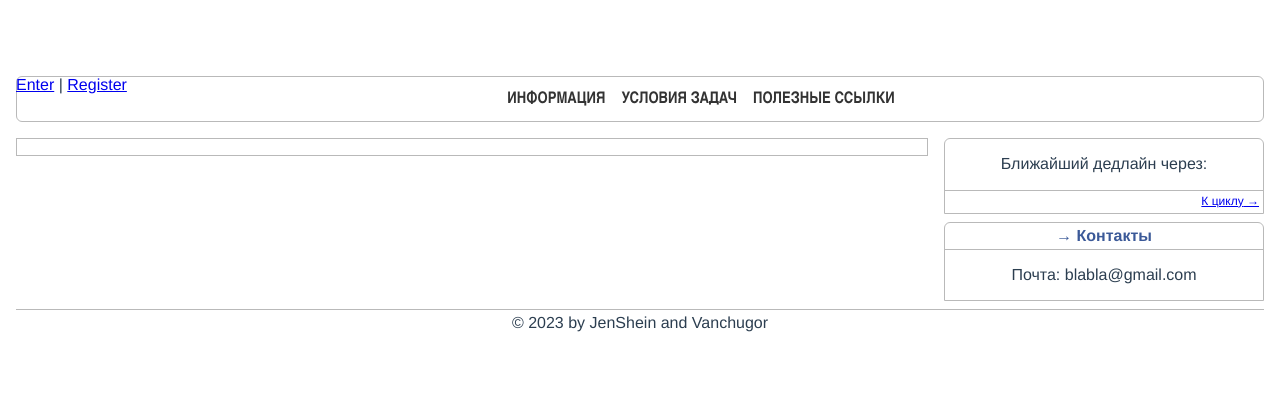
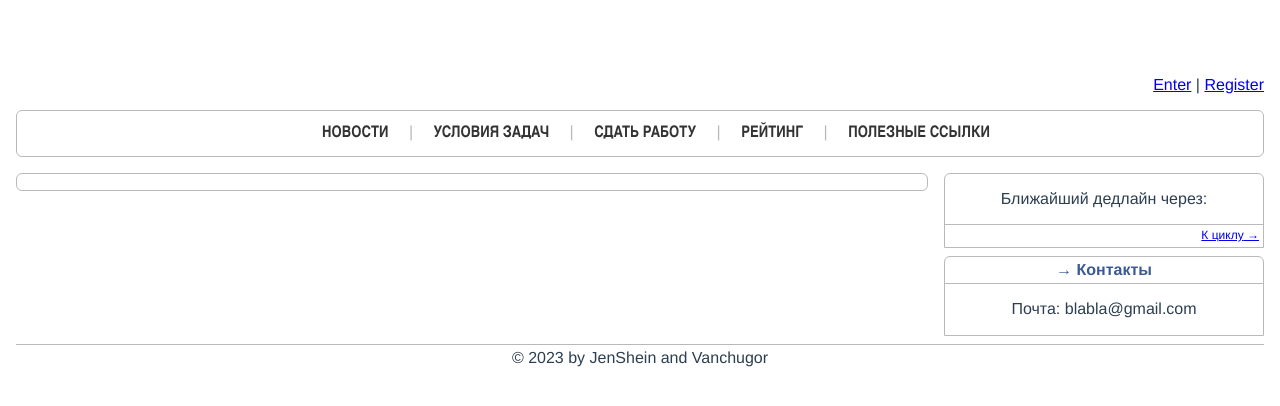
Before and after one commit to Vanchugor/kteach, a Vue app in the folder front/: page / in a window 1280 px wide. Shown: the top 406 px of the page. Built offline with nearby package versions, Linux system fonts and the light colour scheme.

Commit message:
Amend header style, refactor names, refactor page change algo

```diff
--- a/front/public/css/style.css
+++ b/front/public/css/style.css
@@ -28,93 +28,6 @@ html {
     margin: 0 auto;
 }
 
-header {
-    position: relative;
-}
-
-
-header .enter-or-register-box {
-    float: left;
-}
-
-header nav {
-    border: 1px solid var(--border-color);
-    border-radius: var(--border-radius);
-    padding: 0.75rem 0.25rem;
-    margin-top: 1rem;
-}
-
-header nav ul {
-    margin: 0;
-    padding: 0;
-}
-
-header nav ul li {
-    display: inline;
-    margin-left: 1rem;
-}
-
-header nav ul li a {
-    text-decoration: none;
-    color: var(--black-color);
-    font-family: "Arial Narrow", sans-serif;
-    font-weight: bold;
-    text-transform: uppercase;
-}
-
-.middle {
-    margin-top: 1rem;
-    overflow: auto;
-}
-
-main {
-    margin-right: 21rem;
-    border: 1px solid var(--border-color);
-    padding: 0.5rem;
-}
-
-.middle aside {
-    float: right;
-    width: 20rem;
-}
-
-aside section {
-    border: 1px solid var(--border-color);
-    border-top-left-radius: var(--border-radius);
-    border-top-right-radius: var(--border-radius);
-    margin-bottom: 0.5rem;
-}
-
-aside section .header {
-    border-bottom: 1px solid var(--border-color);
-    padding: 0.25rem;
-    font-weight: bold;
-    color: var(--caption-color);
-}
-
-aside section .header:before {
-    content: "→";
-}
-
-aside section .body {
-    padding: 1rem;
-}
-
-aside section .footer {
-    border-top: 1px solid var(--border-color);
-    overflow: auto;
-    padding: 0.25rem;
-}
-
-aside section .footer a {
-    float: right;
-    font-size: 0.75rem;
-}
-
-aside section .footer a:after {
-    content: " →";
-}
-
 footer {
     border-top: 1px solid var(--border-color);
     overflow: auto;
--- a/front/src/components/Header.vue
+++ b/front/src/components/Header.vue
@@ -7,16 +7,18 @@
                 <a href="#" @click.prevent="onLogout">Logout</a>
             </template>
             <template v-else>
-        <a href="#" @click.prevent="changePage('Enter')">Enter</a>
+                <a href="#" @click.prevent="changePage('EnterPage')">Enter</a>
                 |
-        <a href="#" @click.prevent="changePage('Register')">Register</a>
+                <a href="#" @click.prevent="changePage('RegisterPage')">Register</a>
             </template>
         </div>
         <nav>
             <ul>
-        <li><a href="#" @click.prevent="changePage('Info')">Информация</a></li>
-        <li><a href="#" @click.prevent="changePage('CycleListPage')">Условия Задач</a></li>
-        <li><a href="#" @click.prevent="changePage('UsefulLinks')">Полезные ссылки</a></li>
+                <li><a href="#" @click.prevent="changePage('IndexPage')">Новости</a></li>
+                <li><a href="#" @click.prevent="changePage('CycleListPage')">Условия&nbsp;Задач</a></li>
+                <li><a href="#" @click.prevent="changePage('SubmitPage')">Сдать&nbsp;работу</a></li>
+                <li><a href="#" @click.prevent="changePage('TopListPage')">Рейтинг</a></li>
+                <li><a href="#" @click.prevent="changePage('UsefulLinksPage')">Полезные&nbsp;ссылки</a></li>
             </ul>
         </nav>
     </header>
@@ -36,5 +38,49 @@ export default {
 </script>
 
 <style scoped>
+header {
+    position: relative;
+}
 
+header .enter-or-register-box {
+    float: top;
+    text-align: right;
+}
+
+header nav {
+    float: bottom;
+    border: 1px solid var(--border-color);
+    border-radius: var(--border-radius);
+    padding: 0.75rem 0.25rem;
+    margin-top: 1rem;
+}
+
+header nav ul {
+    margin: 0;
+    padding: 0;
+}
+
+header nav ul li {
+    display: inline;
+    margin-left: 1rem;
+}
+
+header nav ul li::before {
+    content: " | ";
+    color: var(--border-color);
+    margin-right: 1rem;
+}
+
+header nav ul li:first-child::before {
+    content: " ";
+    margin-right: 1rem;
+}
+
+header nav ul li a {
+    text-decoration: none;
+    color: var(--black-color);
+    font-family: "Arial Narrow", sans-serif;
+    font-weight: bold;
+    text-transform: uppercase;
+}
 </style>
--- a/front/src/components/Middle.vue
+++ b/front/src/components/Middle.vue
@@ -5,45 +5,63 @@
             <ContactsSection/>
         </aside>
         <main>
-            <UsefulLinks v-if="page === 'UsefulLinks'"/>
+            <UsefulLinksPage v-if="page === 'UsefulLinksPage'"/>
             <CycleListPage v-if="page === 'CycleListPage'" :tasksCycles="tasksCycles"/>
-            <Cycle v-if="page === 'Cycle'" :cycle="cycle"/>
+            <CyclePage v-if="page === 'CyclePage'" :cycle="cycle"/>
         </main>
     </div>
 </template>
 
 <script>
-import UsefulLinks from "@/components/page/UsefulLinks.vue";
+import UsefulLinksPage from "@/components/page/UsefulLinksPage.vue";
 import CycleListPage from "@/components/page/CycleListPage.vue";
-import Cycle from "@/components/patterns/Cycle.vue";
+import CyclePage from "@/components/page/CyclePage.vue";
 import ContactsSection from "@/components/aside/ContactsSection.vue";
-import DeadlineSection from "@/components/aside/DeadlineSection";
+import DeadlineSection from "@/components/aside/DeadlineSection.vue";
 
 export default {
     // eslint-disable-next-line vue/multi-word-component-names
     name: "Middle",
     data: function () {
-        return {page: 'Index', cycle: null}
+        return {page: 'IndexPage', cycle: null}
     },
     components: {
-        Cycle,
+        CyclePage,
         CycleListPage,
-        UsefulLinks,
+        UsefulLinksPage,
         ContactsSection,
         DeadlineSection,
     },
     props: ["tasksCycles"],
     beforeCreate() {
-        this.$root.$on("onChangePage", (page) => this.page = page);
-        this.$root.$on("changeToCycle", (cycle) => {
-            this.page = "Cycle";
-            this.cycle = cycle
-        })
+        this.$root.$on("onChangePage", (page, kwargs = undefined) => {
+            if (kwargs !== undefined) {
+                for (const key in kwargs) {
+                    this[key] = kwargs[key];
+                }
+            }
+            this.page = page;
+        });
     }
 }
 
 </script>
 
 <style scoped>
+.middle {
+    margin-top: 1rem;
+    overflow: auto;
+}
 
+main {
+    margin-right: 21rem;
+    border: 1px solid var(--border-color);
+    border-radius: var(--border-radius);
+    padding: 0.5rem;
+}
+
+.middle aside {
+    float: right;
+    width: 20rem;
+}
 </style>
--- a/front/src/components/aside/BaseSection.vue
+++ b/front/src/components/aside/BaseSection.vue
@@ -21,5 +21,40 @@ export default {
 </script>
 
 <style scoped>
+section {
+    border: 1px solid var(--border-color);
+    border-top-left-radius: var(--border-radius);
+    border-top-right-radius: var(--border-radius);
+    margin-bottom: 0.5rem;
+}
 
+section .header {
+    border-bottom: 1px solid var(--border-color);
+    padding: 0.25rem;
+    font-weight: bold;
+    color: var(--caption-color);
+}
+
+section .header:before {
+    content: "→";
+}
+
+section .body {
+    padding: 1rem;
+}
+
+section .footer {
+    border-top: 1px solid var(--border-color);
+    overflow: auto;
+    padding: 0.25rem;
+}
+
+section .footer a {
+    float: right;
+    font-size: 0.75rem;
+}
+
+section .footer a:after {
+    content: " →";
+}
 </style>
--- a/front/src/components/patterns/Cycle.vue
+++ b/front/src/components/page/CyclePage.vue
@@ -9,7 +9,7 @@ import Task from "@/components/patterns/Task.vue";
 
 export default {
     // eslint-disable-next-line vue/multi-word-component-names
-  name: "Cycle",
+  name: "CyclePage",
   components: {
       Task
   },
--- a/front/src/components/page/UsefulLinks.vue
+++ b/front/src/components/page/UsefulLinksPage.vue
@@ -6,7 +6,7 @@
 
 <script>
 export default {
-  name: "UsefulLinks"
+  name: "UsefulLinksPage"
 }
 </script>
 
--- a/front/src/components/patterns/CycleLink.vue
+++ b/front/src/components/patterns/CycleLink.vue
@@ -21,8 +21,8 @@ export default {
     name: "TaskCycleLink",
     props: ["taskCycle"],
     methods: {
-        changeToCycle: function (taskCycle) {
-            this.$root.$emit("changeToCycle", taskCycle);
+        changeToCycle: function (cycle) {
+            this.$root.$emit("onChangePage", "CyclePage", {cycle});
         }
     }
 }
```
Lines whose indentation alone changed are shown as unchanged.
